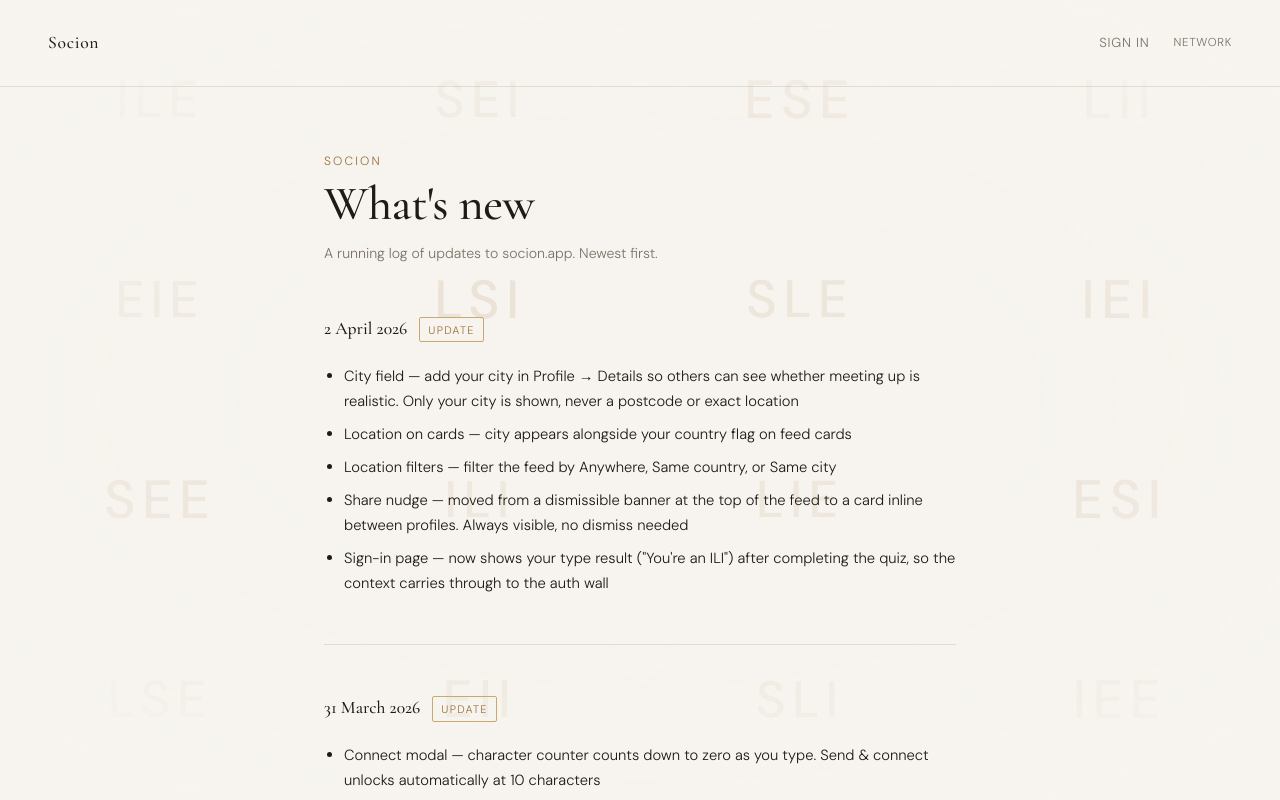
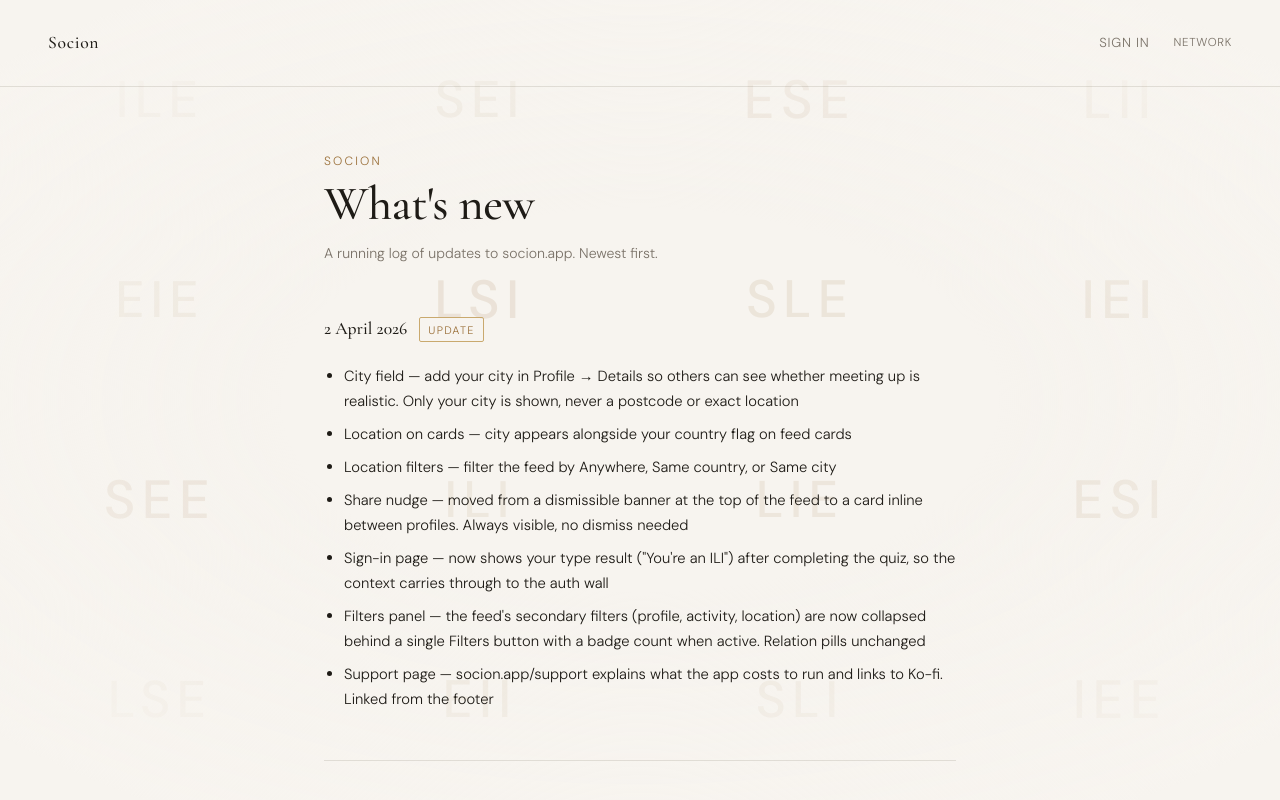
Before and after one commit to sstern42/socionics-match, a React (Vite) app: page /changelog in a window 1280 px wide. Shown: the top 800 px of the page. Built offline with nearby package versions, Linux system fonts and the light colour scheme; no server answers.

Commit message:
Add files via upload

```diff
--- a/src/pages/Changelog.jsx
+++ b/src/pages/Changelog.jsx
@@ -10,6 +10,8 @@
       'Location filters — filter the feed by Anywhere, Same country, or Same city',
       'Share nudge — moved from a dismissible banner at the top of the feed to a card inline between profiles. Always visible, no dismiss needed',
       'Sign-in page — now shows your type result ("You\'re an ILI") after completing the quiz, so the context carries through to the auth wall',
+      'Filters panel — the feed\'s secondary filters (profile, activity, location) are now collapsed behind a single Filters button with a badge count when active. Relation pills unchanged',
+      'Support page — socion.app/support explains what the app costs to run and links to Ko-fi. Linked from the footer',
     ],
   },
   {
```
